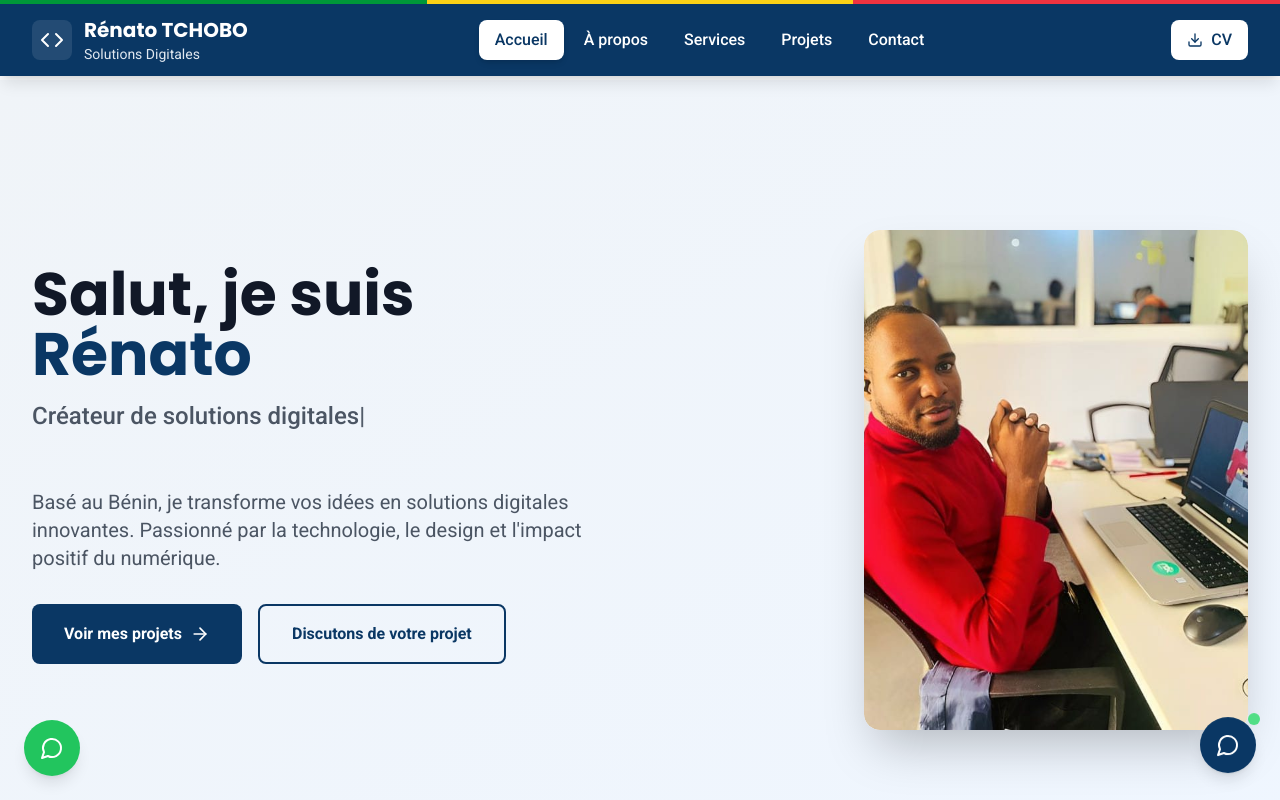
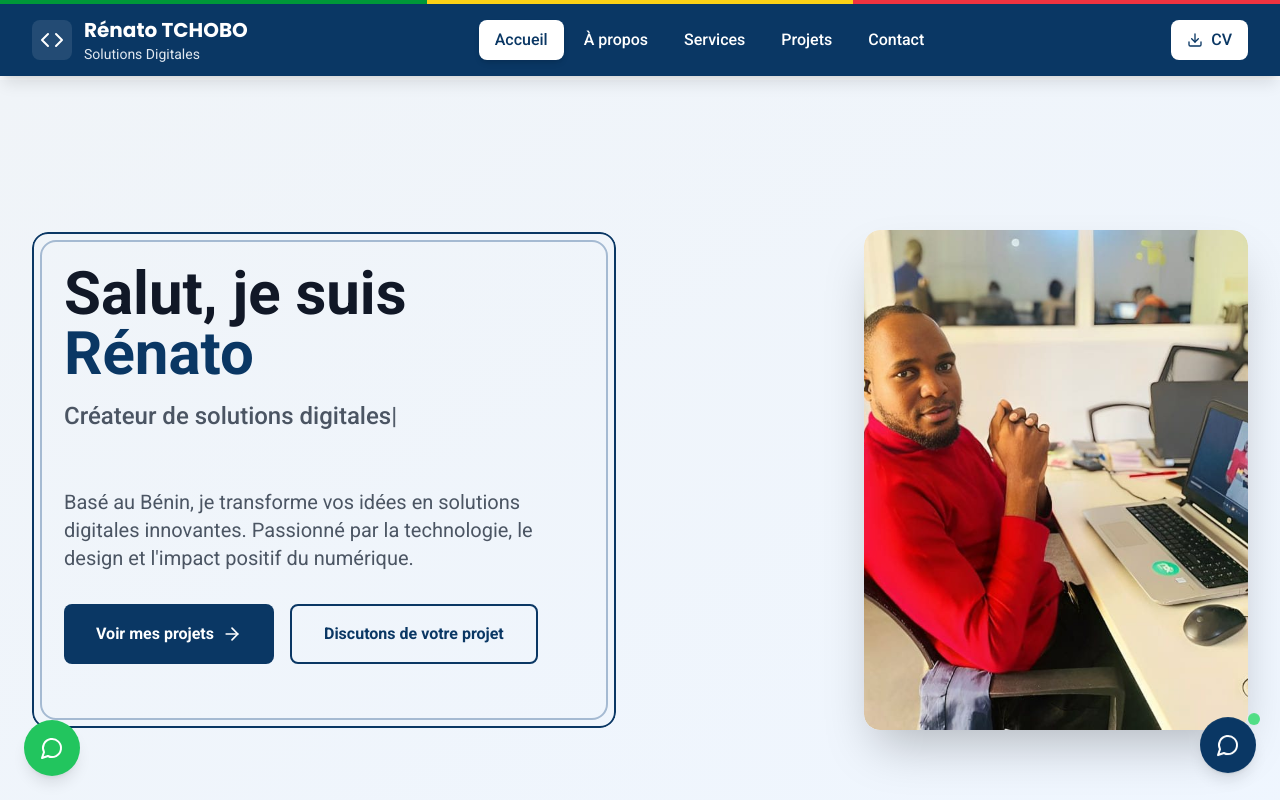
Before and after one commit to tcbrenato/tcb, a React (Vite) app: page / in a window 1280 px wide. Shown: the top 800 px of the page. Built offline with nearby package versions, Linux system fonts and the light colour scheme.

Commit message:
Updated Home.tsx

```diff
--- a/src/pages/Home.tsx
+++ b/src/pages/Home.tsx
@@ -116,29 +116,45 @@ const Home = () => {
 
         <div className="container mx-auto px-4 sm:px-6 lg:px-8 relative z-10 w-full">
           <div className="grid grid-cols-1 lg:grid-cols-2 gap-12 items-center">
-            {/* Texte */}
-            <div className="text-center lg:text-left animate-fade-in">
-              <h1 className="text-4xl md:text-6xl font-bold font-heading text-gray-900 mb-4">
+            {/* Texte + boutons avec double contour animé */}
+<div className="relative flex flex-col items-center lg:items-start text-center lg:text-left">
+  <div className="relative p-8 rounded-2xl overflow-hidden">
+    {/* Double contour animé */}
+    <div className="absolute inset-0 border-2 border-primary-500 rounded-2xl pointer-events-none animate-border-slide"></div>
+    <div className="absolute inset-2 border-2 border-primary-300 rounded-2xl pointer-events-none animate-border-slide-reverse"></div>
+
+    {/* Contenu réel */}
+    <h1 className="text-4xl md:text-6xl font-bold text-gray-900 mb-4 relative z-10">
       Salut, je suis <span className="text-primary-500">Rénato</span>
     </h1>
-              <div className="h-16 mb-6">
+    <div className="h-16 mb-6 relative z-10">
       <h2 className="text-xl md:text-2xl text-gray-600 font-medium">
         {displayedText}
         <span className="animate-pulse">|</span>
       </h2>
     </div>
-              <p className="text-lg md:text-xl text-gray-600 mb-8 leading-relaxed">
-                Basé au Bénin, je transforme vos idées en solutions digitales innovantes. Passionné par la technologie, le design et l'impact positif du numérique.
+    <p className="text-lg md:text-xl text-gray-600 mb-8 leading-relaxed relative z-10">
+      Basé au Bénin, je transforme vos idées en solutions digitales innovantes.
+      Passionné par la technologie, le design et l'impact positif du numérique.
     </p>
-              <div className="flex flex-col sm:flex-row gap-4 justify-center lg:justify-start mb-8">
-                <Link to="/projects" className="bg-primary-500 text-white px-6 sm:px-8 py-4 rounded-lg font-semibold hover:bg-primary-600 transition-all duration-300 hover:scale-105 hover:shadow-lg flex items-center justify-center space-x-2">
-                  <span>Voir mes projets</span><ArrowRight className="h-5 w-5" />
+    <div className="flex flex-col sm:flex-row gap-4 justify-center lg:justify-start mb-8 relative z-10">
+      <Link
+        to="/projects"
+        className="bg-primary-500 text-white px-6 sm:px-8 py-4 rounded-lg font-semibold hover:bg-primary-600 transition-all duration-300 hover:scale-105 hover:shadow-lg flex items-center justify-center space-x-2"
+      >
+        <span>Voir mes projets</span>
+        <ArrowRight className="h-5 w-5" />
       </Link>
-                <Link to="/contact" className="border-2 border-primary-500 text-primary-500 px-6 sm:px-8 py-4 rounded-lg font-semibold hover:bg-primary-500 hover:text-white transition-all duration-300 hover:scale-105">
+      <Link
+        to="/contact"
+        className="border-2 border-primary-500 text-primary-500 px-6 sm:px-8 py-4 rounded-lg font-semibold hover:bg-primary-500 hover:text-white transition-all duration-300 hover:scale-105"
+      >
         Discutons de votre projet
       </Link>
     </div>
   </div>
+</div>
+
 
             {/* Carousel */}
             <div className="flex justify-center lg:justify-end">
```
Lines whose indentation alone changed are shown as unchanged.
